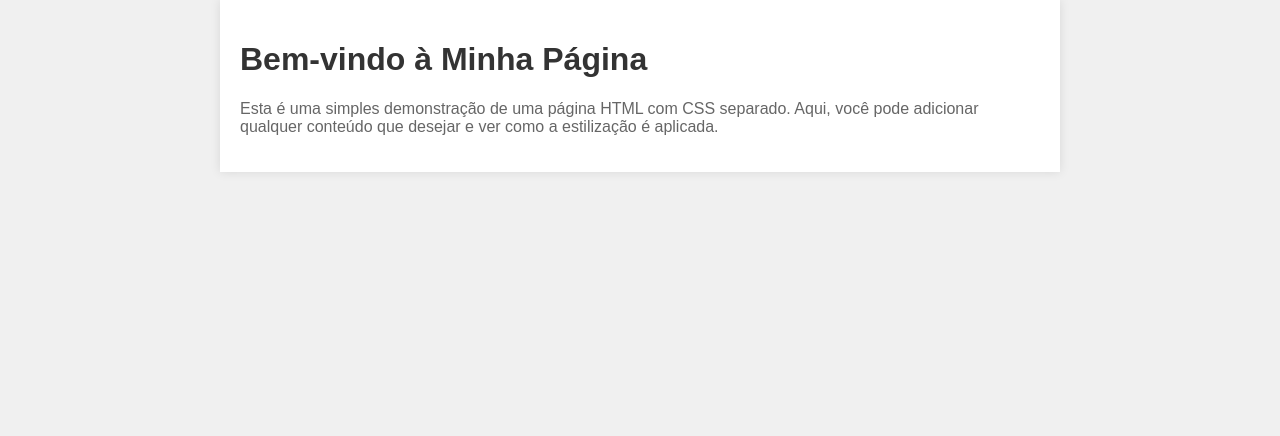
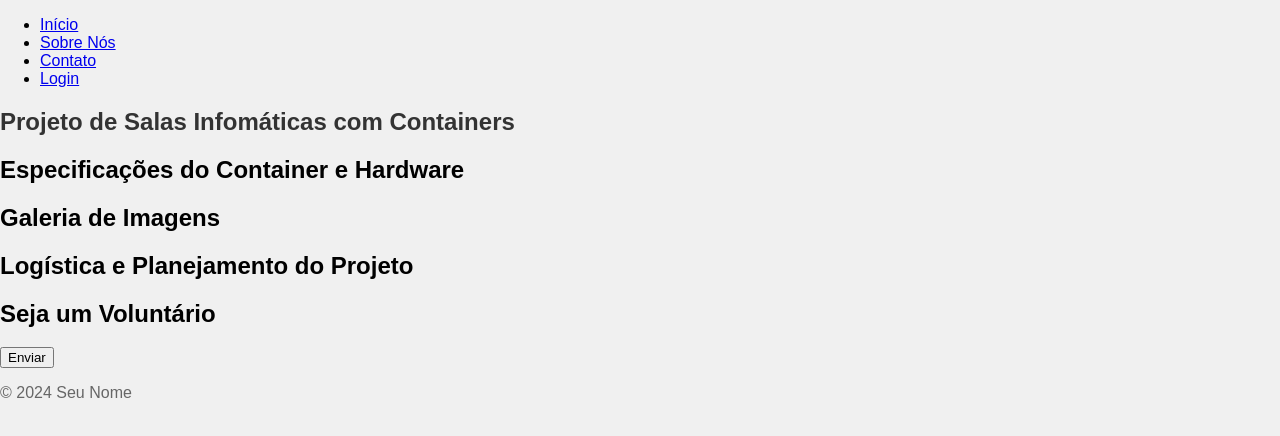
Before and after one commit to Alphii0/ByteJourney, a plain HTML site: page index.html in a window 1280 px wide. Drawn offline with Linux system fonts and the light colour scheme.

Commit message:
Update index.html

```diff
--- a/index.html
+++ b/index.html
@@ -1,17 +1,49 @@
 <!DOCTYPE html>
-<html lang="en">
+<html lang="pt-br">
 <head>
     <meta charset="UTF-8">
     <meta name="viewport" content="width=device-width, initial-scale=1.0">
-    <title>Minha Página Simples</title>
+    <title>Página Inicial</title>
     <link rel="stylesheet" href="styles.css">
 </head>
 <body>
-
-<div class="container">
-    <h1>Bem-vindo à Minha Página</h1>
-    <p>Esta é uma simples demonstração de uma página HTML com CSS separado. Aqui, você pode adicionar qualquer conteúdo que desejar e ver como a estilização é aplicada.</p>
-</div>
-
+    <header>
+        <nav>
+            <ul>
+                <li><a href="#inicio">Início</a></li>
+                <li><a href="#sobre-nos">Sobre Nós</a></li>
+                <li><a href="#contato">Contato</a></li>
+                <li><a href="#login">Login</a></li>
+            </ul>
+        </nav>
+    </header>
+    <main>
+        <section id="inicio">
+            <h1>Projeto de Salas Infomáticas com Containers</h1>
+            <div id="especificacoes">
+                <h2>Especificações do Container e Hardware</h2>
+                <!-- Aqui você pode adicionar suas especificações -->
+            </div>
+            <div id="galeria">
+                <h2>Galeria de Imagens</h2>
+                <!-- Aqui você pode adicionar imagens posteriormente -->
+            </div>
+            <div id="logistica">
+                <h2>Logística e Planejamento do Projeto</h2>
+                <!-- Aqui você pode explicar a logística e planejamento do projeto -->
+            </div>
+        </section>
+        <section id="formulario">
+            <h2>Seja um Voluntário</h2>
+            <form id="voluntario-form">
+                <!-- Aqui você pode adicionar campos do formulário -->
+                <button type="submit">Enviar</button>
+            </form>
+        </section>
+    </main>
+    <footer>
+        <p>&copy; 2024 Seu Nome</p>
+    </footer>
+    <script src="script.js"></script>
 </body>
 </html>
```
